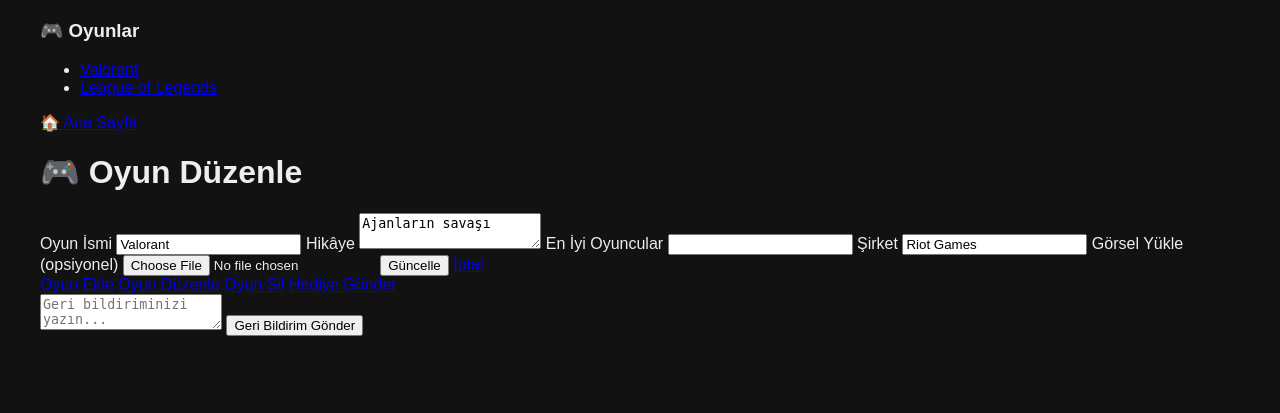
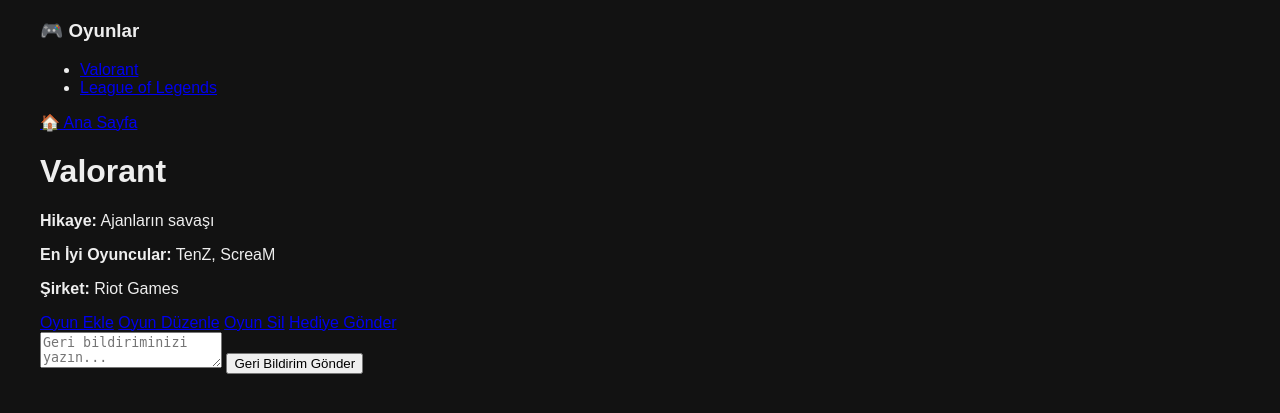
Before and after one commit to KeroRy1/KeroGame, a Flask app: page /game/1 in a window 1280 px wide. Shown: the top 413 px of the page. Run offline with Flask 3, Linux system fonts and the light colour scheme.

Commit message:
Update edit_game.html

```diff
--- a/templates/edit_game.html
+++ b/templates/edit_game.html
@@ -1,29 +1,10 @@
 {% extends 'base.html' %}
 
+{% block title %}{{ game.name }} - GameFace{% endblock %}
+
 {% block content %}
-<div class="form-container">
-  <h1>🎮 Oyun Düzenle</h1>
-  <form action="{{ url_for('edit_game', game_id=game.id) }}"
-        method="POST"
-        enctype="multipart/form-data"
-        class="form">
-    <label>Oyun İsmi</label>
-    <input type="text" name="name" value="{{ game.name }}" required>
-
-    <label>Hikâye</label>
-    <textarea name="story">{{ game.story }}</textarea>
-
-    <label>En İyi Oyuncular</label>
-    <input type="text" name="best_players" value="{{ game.best_players }}">
-
-    <label>Şirket</label>
-    <input type="text" name="company" value="{{ game.company }}">
-
-    <label>Görsel Yükle (opsiyonel)</label>
-    <input type="file" name="image_file" accept="image/*">
-
-    <button type="submit">Güncelle</button>
-    <a href="{{ url_for('index') }}" class="btn cancel">İptal</a>
-  </form>
-</div>
+<h1>{{ game.name }}</h1>
+<p><strong>Hikaye:</strong> {{ game.story }}</p>
+<p><strong>En İyi Oyuncular:</strong> {{ game.top_players | join(', ') }}</p>
+<p><strong>Şirket:</strong> {{ game.company }}</p>
 {% endblock %}
```
